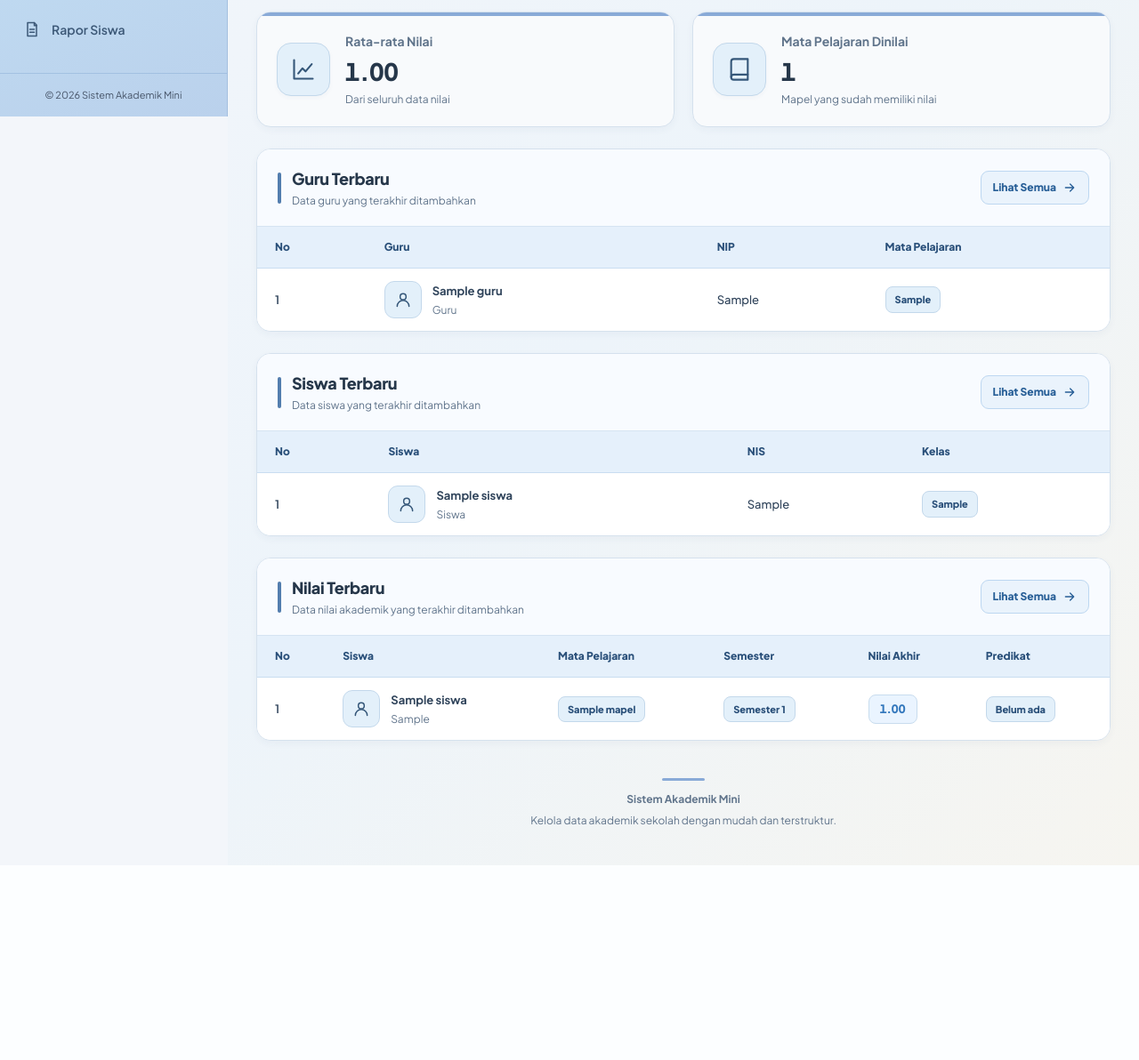
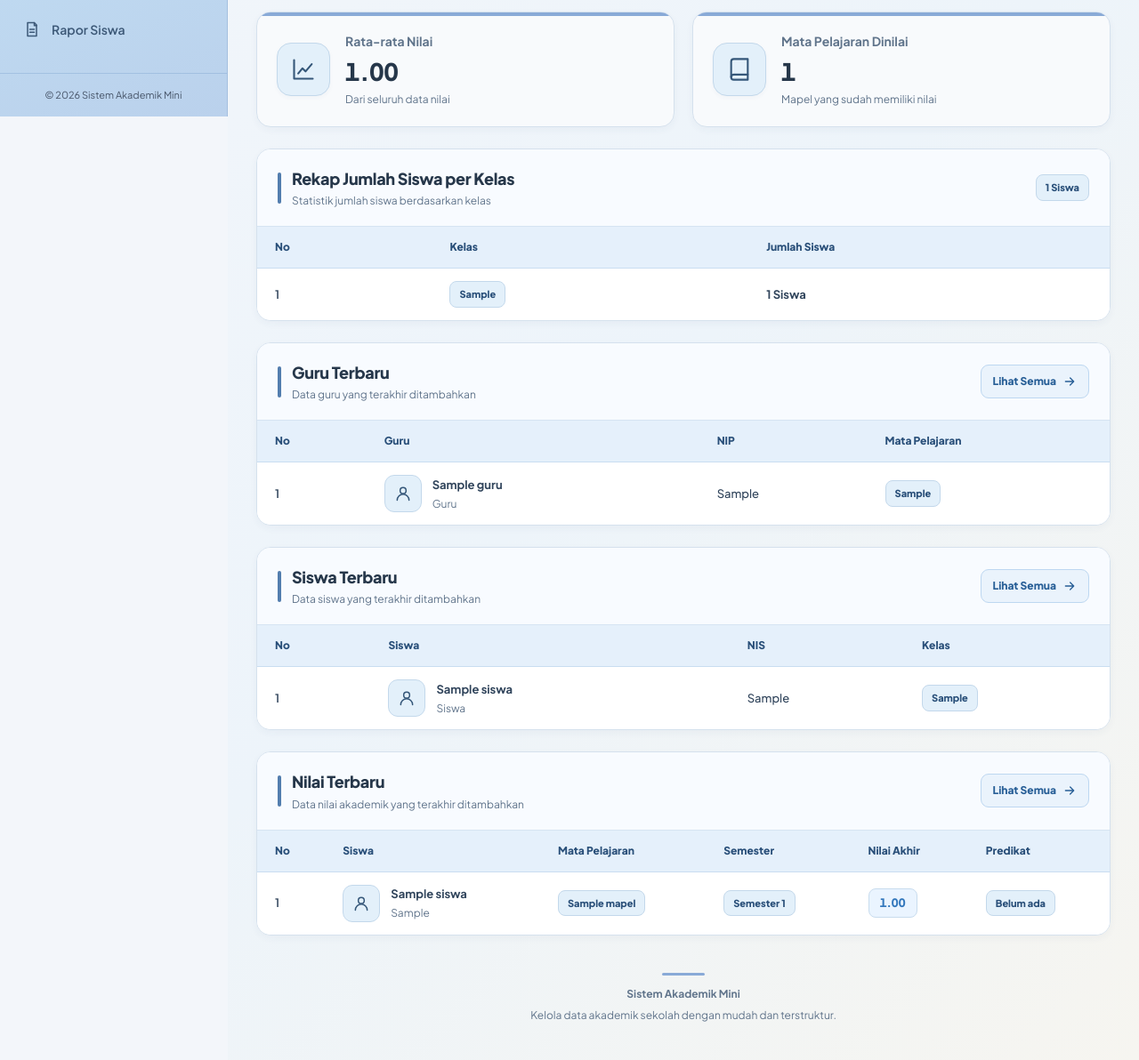
Before and after one commit to dinovianti09-lgtm/beep, a Laravel app: page /admin/dashboard in a window 1280 px wide. Shown: the part 669-1861 px from the top of the page at 89% size. Before the commit the page ends 1642 px from the top, so only its background shows below. Run offline with Laravel 12, Linux system fonts and the light colour scheme; a user stored in the database is signed in; data comes from the database, SQL or seed files in the repository; tables that the repository leaves empty hold one stand-in row (values such as "Sample post"); parts of the project's set-up code (start-up, migrations or seed data) failed here and were passed over; some libraries are stand-ins or nearby versions.

Commit message:
feat(cr-skkni5): tampilkan kartu statistik agregat dan alert validasi di UI

```diff
--- a/app/Http/Controllers/DashboardController.php
+++ b/app/Http/Controllers/DashboardController.php
@@ -23,6 +23,12 @@ class DashboardController extends Controller
         $jumlahSiswa = Siswa::count();
         $jumlahKelas = Kelas::count();
         $jumlahMapel = Mapel::count();
+        // SKKNI 5 - Rekap jumlah siswa per kelas untuk Dashboard Admin
+        $rekapSiswaPerKelas = Siswa::select('kelas')
+            ->selectRaw('COUNT(*) as jumlah_siswa')
+            ->groupBy('kelas')
+            ->orderBy('kelas')
+            ->get();
 
         $guruList = Guru::orderBy('id_guru', 'desc')
             ->take(5)
@@ -60,6 +66,7 @@ class DashboardController extends Controller
     'jumlahSiswa',
     'jumlahKelas',
     'jumlahMapel',
+    'rekapSiswaPerKelas', // SKKNI 5
     'guruList',
     'siswaList',
     'namaSiswa',
--- a/resources/views/admin/dashboard.blade.php
+++ b/resources/views/admin/dashboard.blade.php
@@ -1566,7 +1566,68 @@
         </div>
 
     </section>
-
+    {{-- SKKNI 5 - REKAP JUMLAH SISWA PER KELAS --}}
+<section class="dashboard-card dashboard-table-card dash-enter dash-delay-2">
+
+    <div class="dashboard-section-head">
+        <div class="flex items-center gap-3 min-w-0">
+            <span class="section-indicator"></span>
+
+            <div class="min-w-0">
+                <h3 class="section-title text-base font-extrabold">
+                    Rekap Jumlah Siswa per Kelas
+                </h3>
+
+                <p class="section-description text-xs mt-1">
+                    Statistik jumlah siswa berdasarkan kelas
+                </p>
+            </div>
+        </div>
+
+        <span class="table-badge badge-blue">
+            {{ $rekapSiswaPerKelas->sum('jumlah_siswa') }} Siswa
+        </span>
+    </div>
+
+    <div class="overflow-x-auto">
+        <table class="dashboard-table">
+            <thead>
+                <tr>
+                    <th>No</th>
+                    <th>Kelas</th>
+                    <th>Jumlah Siswa</th>
+                </tr>
+            </thead>
+
+            <tbody>
+                @forelse($rekapSiswaPerKelas as $rekap)
+                    <tr>
+                        <td class="table-text font-semibold">
+                            {{ $loop->iteration }}
+                        </td>
+
+                        <td>
+                            <span class="table-badge badge-blue">
+                                {{ $rekap->kelas ?: 'Belum Ada Kelas' }}
+                            </span>
+                        </td>
+
+                        <td class="table-text font-bold">
+                            {{ $rekap->jumlah_siswa }} Siswa
+                        </td>
+                    </tr>
+                @empty
+                    <tr>
+                        <td colspan="3" class="dashboard-empty">
+                            Belum ada data siswa untuk direkap.
+                        </td>
+                    </tr>
+                @endforelse
+            </tbody>
+        </table>
+    </div>
+
+</section>
 
     {{-- GURU TERBARU --}}
     <section class="dashboard-card dashboard-table-card dash-enter dash-delay-2">
```
Lines whose indentation alone changed are shown as unchanged.
